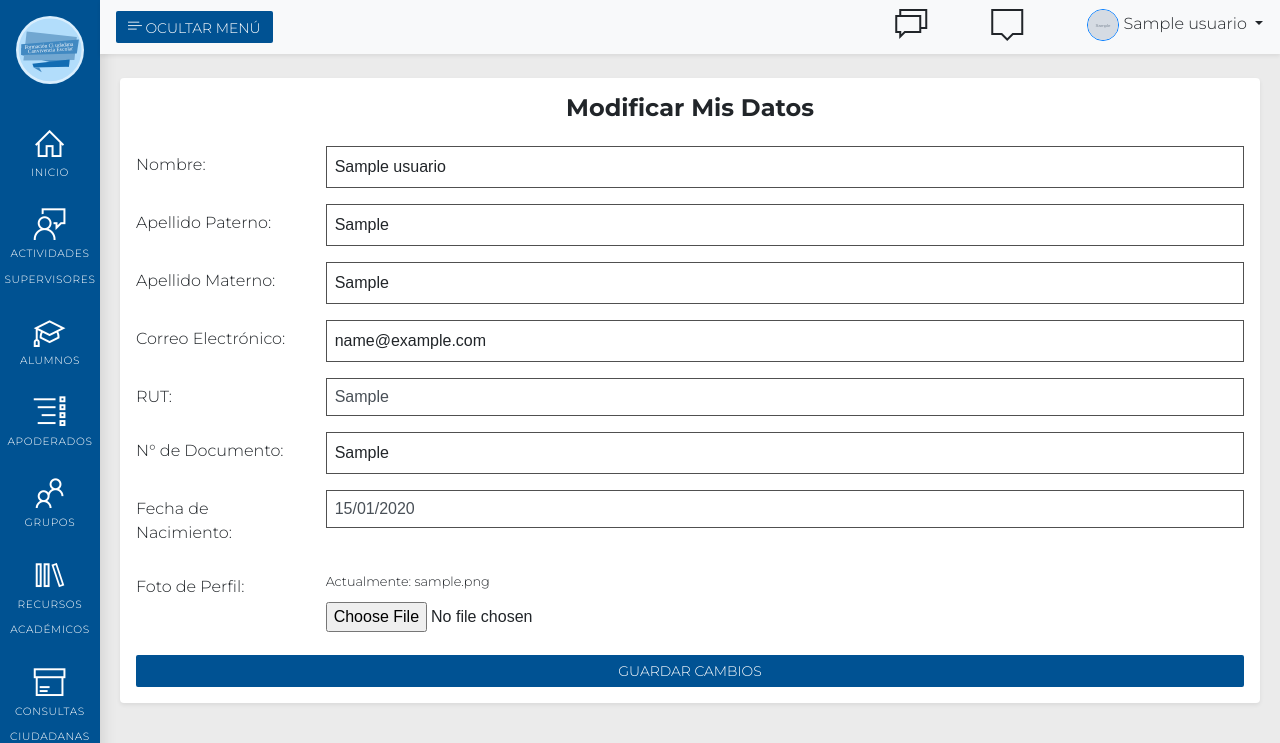
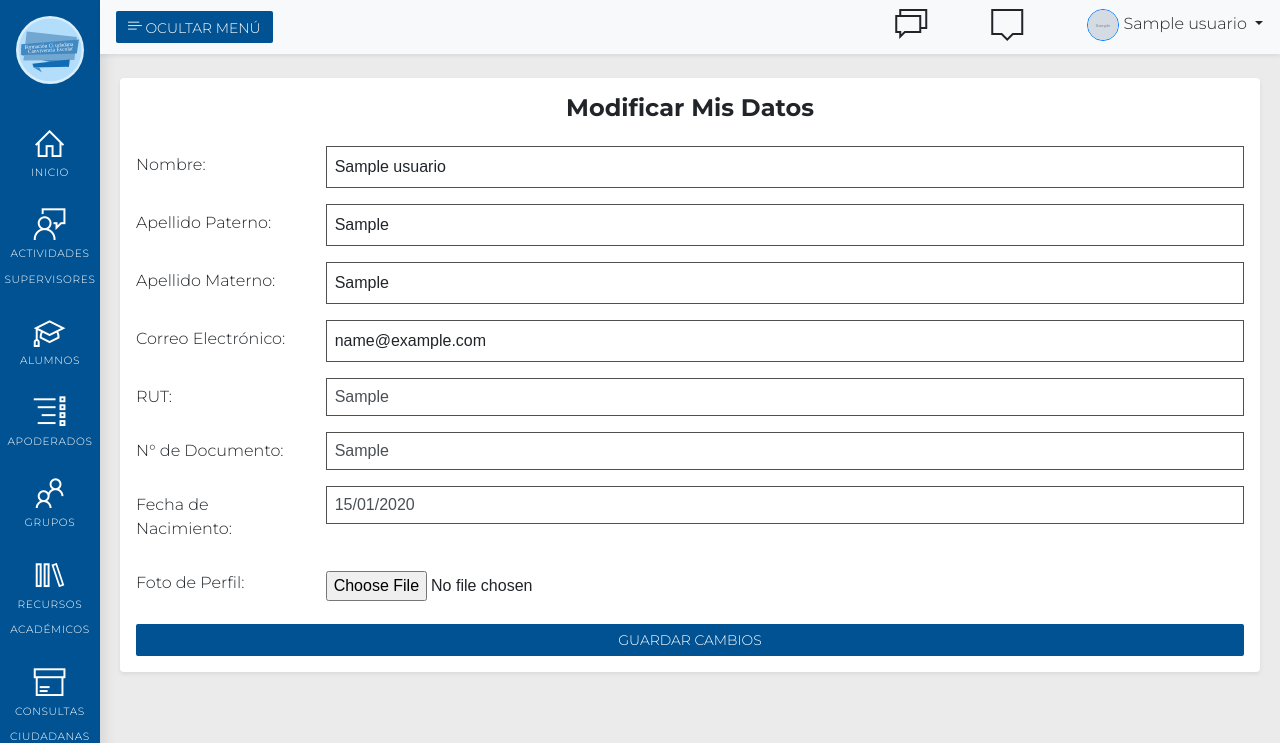
Before and after one commit to johannvalenzuela/formacion-ciudadana, a Django app: page /gestion_usuarios/profile/editar in a window 1280 px wide. Shown: the top 743 px of the page. Run offline with Django 3.2, Linux system fonts and the light colour scheme; a user stored in the database is signed in; tables that the repository leaves empty hold one stand-in row (values such as "Sample post"); grey boxes marked "Sample" are stand-in pictures; some libraries are stand-ins or nearby versions.

Commit message:
fix: pequeños cambios al form de editar perfil

```diff
--- a/gestion_usuarios/templates/gestion_usuarios/usuario_profile_editar.html
+++ b/gestion_usuarios/templates/gestion_usuarios/usuario_profile_editar.html
@@ -11,64 +11,77 @@
         <div class="form-group row">
             <label for="id_nombre" class="col-sm-2 col-form-label">Nombre:</label>
             <div class="col-sm-10">
-                <input type="text" class="form-control-plaintext" maxlength="50" id="id_nombre" name="nombre" value="{{form.nombre.value}}" autocomplete='given-name' required>
+                <input type="text" class="form-control-plaintext" maxlength="{{ form.nombre.field.max_length }}" id="id_nombre" name="{{form.nombre.name}}" value="{{form.nombre.value}}" autocomplete='given-name' {% if form.nombre.field.required %}required{% endif %}>
             </div>
         </div>
         <div class="form-group row">
             <label for="id_apellido_paterno" class="col-sm-2 col-form-label">Apellido Paterno:</label>
             <div class="col-sm-10">
-                <input type="text" class="form-control-plaintext" maxlength="50" id="id_apellido_paterno" name="apellido_paterno" value="{{form.apellido_paterno.value}}" autocomplete='family-name' required>
+                <input type="text" class="form-control-plaintext" maxlength="{{ form.apellido_paterno.field.max_length }}" id="id_apellido_paterno" name="{{form.apellido_paterno.name}}" value="{{form.apellido_paterno.value}}" autocomplete='family-name' {% if form.apellido_paterno.field.required %}required{% endif %}>
             </div>
         </div>
         <div class="form-group row">
             <label for="id_apellido_materno" class="col-sm-2 col-form-label">Apellido Materno:</label>
             <div class="col-sm-10">
-                <input type="text" class="form-control-plaintext" maxlength="50" id="id_apellido_materno" name="apellido_materno" value="{{form.apellido_materno.value}}" autocomplete='additional-name' required>
+                <input type="text" class="form-control-plaintext" maxlength="{{ form.apellido_materno.field.max_length }}" id="id_apellido_materno" name="{{form.apellido_materno.name}}" value="{{form.apellido_materno.value}}" autocomplete='additional-name' {% if form.apellido_materno.field.required %}required{% endif %}>
             </div>
         </div>
         <div class="form-group row">
             <label for="id_email" class="col-sm-2 col-form-label">Correo Electrónico:</label>
             <div class="col-sm-10">
-                <input type="email" class="form-control-plaintext" maxlength="50" id="id_email" name="email" value="{{form.email.value}}" autocomplete='email' required>
+                <input type="email" class="form-control-plaintext" maxlength="{{ form.email.field.max_length }}" id="id_email" name="{{form.email.name}}" value="{{form.email.value}}" autocomplete='email' {% if form.email.field.required %}required{% endif %}>
             </div>
         </div>
         <div class="form-group row">
             <label for="id_rut" class="col-sm-2 col-form-label">RUT:</label>
             <div class="col-sm-10">
-                {% if form.rut.value %}
-                <input type="text" class="form-control" maxlength="12" id="id_rut" name="rut" pattern="\d{3,8}-[\d|kK]{1}" value="{{form.rut.value}}" title="Debe ingresar el rut 'sin puntos'"
-                    placeholder="Ej: 12345678-9 (sin puntos)" required>
-                    {% if form.rut.errors %}
-                    <small class="text-danger"> Ya existe un usuario con este rut. Por favor ingrese otro.</small>
-                    {% endif %}
-                {% else %}
-                    <input type="text" class="form-control" maxlength="12" id="id_rut" name="rut" pattern="\d{3,8}-[\d|kK]{1}" title="Debe ingresar el rut 'sin puntos'"
-                placeholder="Ej: 12345678-9 (sin puntos)" required>
+                <input type="text" class="form-control" maxlength="{{ form.rut.field.max_length }}" id="id_rut" name="{{form.rut.name}}" {% if form.rut.value != None %} value="{{ form.rut.value|stringformat:'s' }}"{% endif %}  pattern="\d{3,8}-[\d|kK]{1}" title="Debe ingresar el RUT 'sin puntos'"
+                    placeholder="Ej: 12345678-9 (sin puntos)" {% if form.rut.field.required %}required{% endif %}>
+                {% if form.rut.errors %}
+                    {% for error in form.rut.errors %}
+                    <div class="alert alert-danger">
+                        <strong>{{ error|escape }}</strong>
+                    </div>
+                    {% endfor %}
                 {% endif %}
             </div>
         </div>
         <div class="form-group row">
             <label for="id_num_documento" class="col-sm-2 col-form-label">N° de Documento:</label>
             <div class="col-sm-10">
-                {% if form.num_documento.value %}
-                <input type="text" class="form-control-plaintext" maxlength="15" id="id_num_documento" name="num_documento" value="{{form.num_documento.value}}" required>
-                    {% if form.num_documento.errors %}
-                    <small class="text-danger"> Ya existe un usuario con este n° de documento. Por favor ingrese otro.</small>
-                    {% endif %}
-                {% else %}
-                <input type="text" class="form-control-plaintext" maxlength="15" id="id_num_documento" name="num_documento" required>
+                <input type="text" class="form-control" maxlength="{{ form.num_documento.field.max_length }}" id="id_num_documento" name="{{form.num_documento.name}}" {% if form.num_documento.value != None %} value="{{ form.num_documento.value|stringformat:'s' }}"{% endif %}
+                placeholder="Este número se encuentra en parte de atrás de la Célula de Identidad" {% if form.num_documento.field.required %}required{% endif %}>
+                {% if form.num_documento.errors %}
+                    {% for error in form.num_documento.errors %}
+                    <div class="alert alert-danger">
+                        <strong>{{ error|escape }}</strong>
+                    </div>
+                    {% endfor %}
                 {% endif %}
             </div>
         </div>
         <div class="form-group row">
             <label for="id_fecha_nacimiento" class="col-sm-2 col-form-label">Fecha de Nacimiento:</label>
             <div class="col-sm-10">
+                <!-- <input type="text" class="form-control" maxlength="{{ form.fecha_nacimiento.field.max_length }}" id="id_fecha_nacimiento" name="{{form.fecha_nacimiento.name}}" {% if form.fecha_nacimiento.value != None %} value="{{form.fecha_nacimiento.value|date:'d/m/Y'}}"{% endif %}
+                pattern="\d{1,2}/\d{1,2}/\d{4}" title="Debe escribirlo en el formato DD/MM/AAAA"
+                placeholder="Ej: 13/06/1995"  {% if form.fecha_nacimiento.field.required %}required{% endif %}> -->
+
+
                 {% if form.errors %}
-                <input type="text" class="form-control" maxlength="10" id="id_fecha_nacimiento" name="fecha_nacimiento" pattern="\d{1,2}/\d{1,2}/\d{4}"  value="{{form.fecha_nacimiento.value}}" title="Debe escribirlo en el formato DD/MM/AAAA"
-                    placeholder="Ej: 13/06/1995" required>
+                <input type="text" class="form-control" maxlength="{{ form.fecha_nacimiento.field.max_length }}" id="id_fecha_nacimiento" name="{{form.fecha_nacimiento.name}}" pattern="\d{1,2}/\d{1,2}/\d{4}"  value="{{form.fecha_nacimiento.value}}" title="Debe escribirlo en el formato DD/MM/AAAA"
+                    placeholder="Ej: 13/06/1995" {% if form.fecha_nacimiento.field.required %}required{% endif %}>
                 {% else %}
-                    <input type="text" class="form-control" maxlength="10" id="id_fecha_nacimiento" name="fecha_nacimiento" pattern="\d{1,2}/\d{1,2}/\d{4}" value="{{form.fecha_nacimiento.value|date:'d/m/Y'}}" title="Debe escribirlo en el formato DD/MM/AAAA"
-                placeholder="Ej: 13/06/1995" required>
+                    <input type="text" class="form-control" maxlength="{{ form.fecha_nacimiento.field.max_length }}" id="id_fecha_nacimiento" name="{{form.fecha_nacimiento.name}}" pattern="\d{1,2}/\d{1,2}/\d{4}" value="{{form.fecha_nacimiento.value|date:'d/m/Y'}}" title="Debe escribirlo en el formato DD/MM/AAAA"
+                placeholder="Ej: 13/06/1995" {% if form.fecha_nacimiento.field.required %}required{% endif %}>
+                {% endif %}
+
+                {% if form.fecha_nacimiento.errors %}
+                    {% for error in form.fecha_nacimiento.errors %}
+                    <div class="alert alert-danger">
+                        <strong>{{ error|escape }}</strong>
+                    </div>
+                    {% endfor %}
                 {% endif %}
             </div>
         </div>
@@ -78,22 +91,21 @@
                 <input type="date" class="form-control-plaintext" id="id_fecha_nacimiento" name="fecha_nacimiento" value="{{form.fecha_nacimiento.value|date:'d/m/Y'}}" required>
             </div>
         </div> -->
+        {% if form.errors %}
+        <div class="alert alert-info">
+            <strong>Por favor, vuelva a ingresar la Foto de Perfil</strong>
+        </div>
+        {% endif %}
+
         <div class="form-group row">
             <label for="id_foto" class="col-sm-2 col-form-label">Foto de Perfil: </label>
             <div class="col-sm-10">
-                {% if form.foto.value %}
+                {% if form.archivo.value != None %}
                 <small>Actualmente:  <a href="{{form.foto.value.url}}"> {{form.foto.value}}</a> </small>
-                <input type="file" class="dropify form-control-plaintext" id="id_foto" name="foto">
-                {% else %}
-                <input type="file" class="dropify form-control-plaintext" id="id_foto" name="foto" required>
                 {% endif %}
+                <input type="file" class="dropify form-control-plaintext" id="id_foto" name="{{form.foto.name}}" {% if form.foto.field.required %}required{% endif %}>
             </div>
         </div>
-
-        <!-- {{form.as_p}} -->
-        {% if form.errors %}
-        <p>{{form.errors}}</p>
-        {% endif %}
 
         <button class="btn btn-primary btn-block" type="submit">GUARDAR CAMBIOS</button>
     </form>
```
